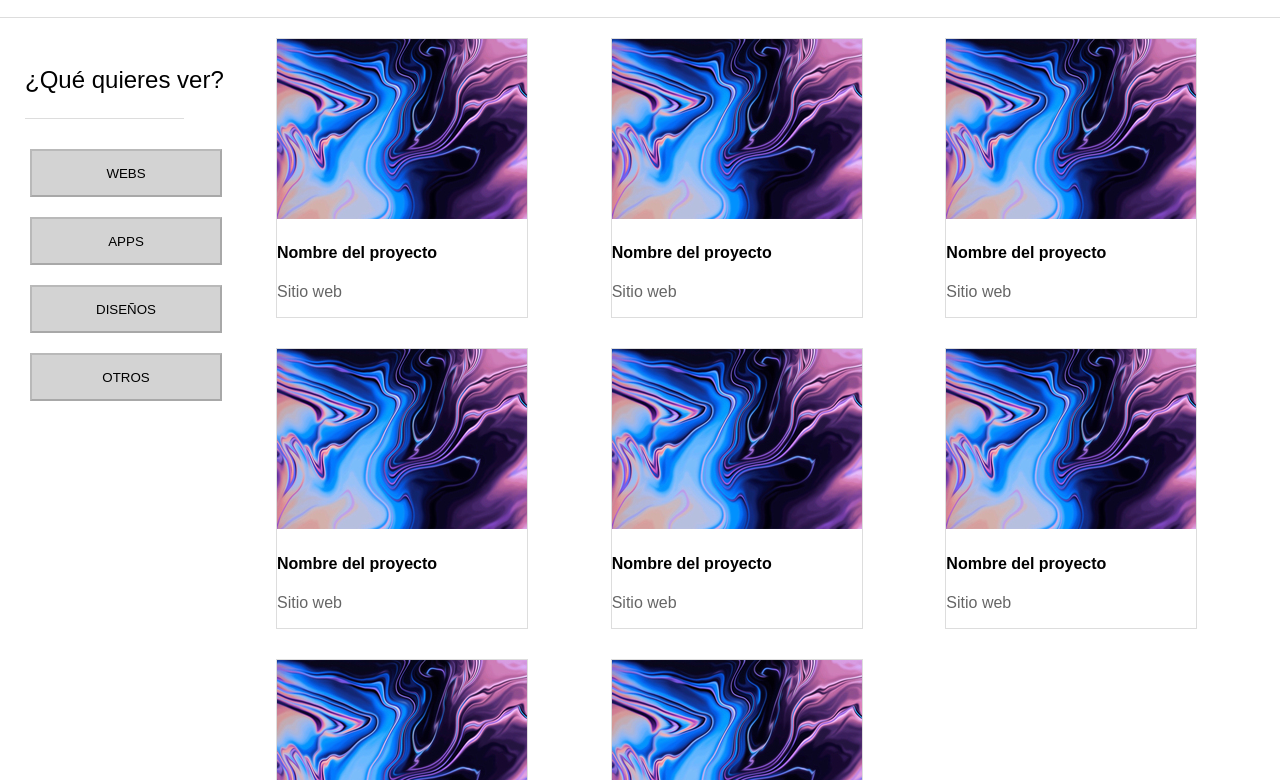
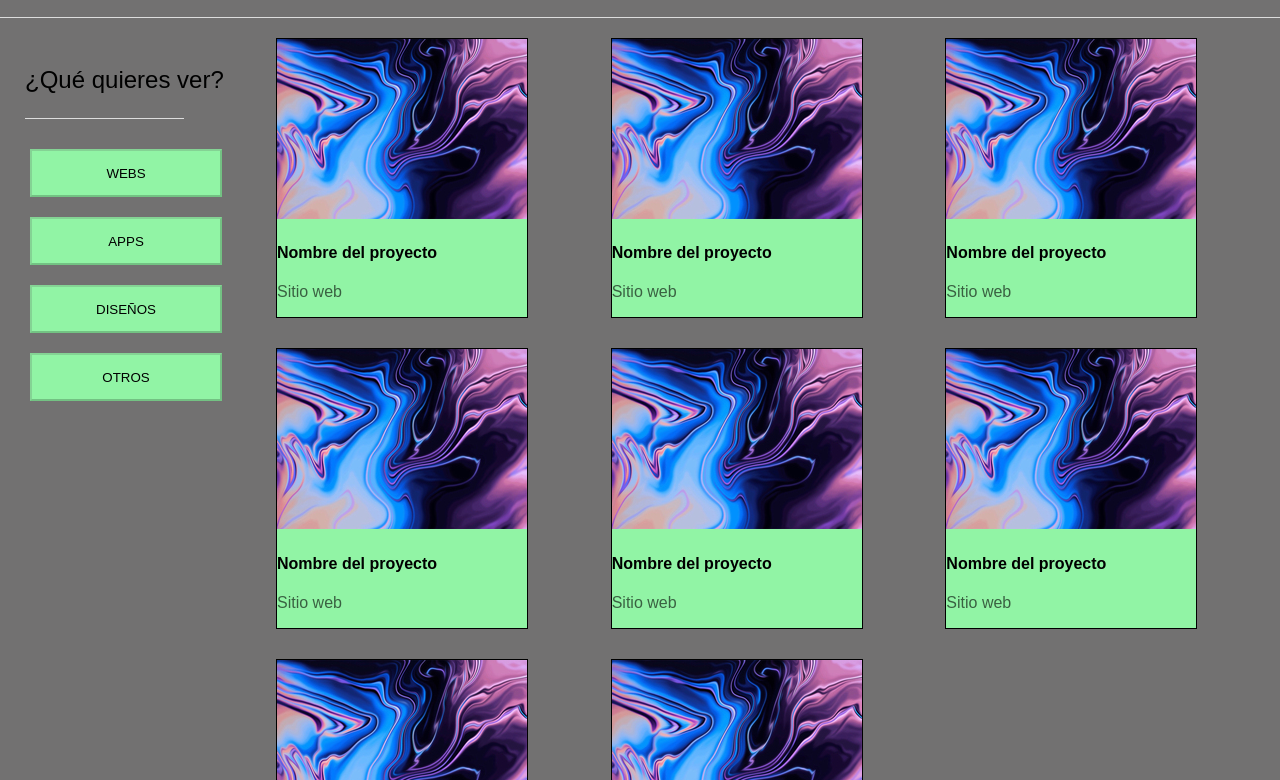
Before and after one commit to laurafferrer/DIW, a plain HTML site: page entregaSemanalGrid/index.html in a window 1280 px wide. Shown: the part 103-883 px from the top of the page. Drawn offline with Linux system fonts and the light colour scheme.

Commit message:
último cambio

```diff
--- a/entregaSemanalGrid/style.css
+++ b/entregaSemanalGrid/style.css
@@ -5,7 +5,7 @@ body {
     width: 100%;
     height: 100%;
     font-family: Arial, Helvetica, sans-serif;
-    background-color: white;
+    background-color: rgb(114, 113, 113);
     display: grid;
     grid-template-rows: auto 1fr auto;
 }
@@ -57,7 +57,7 @@ header li {
 .content aside .sidebar {
     display: flex;
     flex-direction: column;
-    background-color: white;
+    background-color:  rgb(114, 113, 113);
     position: relative;
     top: 1.5rem;
 }
@@ -88,7 +88,7 @@ header li {
 
 /* Establece estilos para los botones dentro de la lista en la barra lateral */
 .content aside .sidebar li button {
-    background-color: lightgray;
+    background-color: rgb(145, 244, 165);
     padding: 15px 20px;
     height: 3rem;
     width: 12rem;
@@ -105,8 +105,8 @@ header li {
 
 /* Define estilos para las tarjetas dentro del contenedor */
 .content .container .card {
-    background-color: white;
-    border: 1px solid #ddd;
+    background-color: rgb(145, 244, 165);
+    border: 1px solid #000000;
     margin-bottom: 10px;
     padding: 0;
     width: 250px;
```
